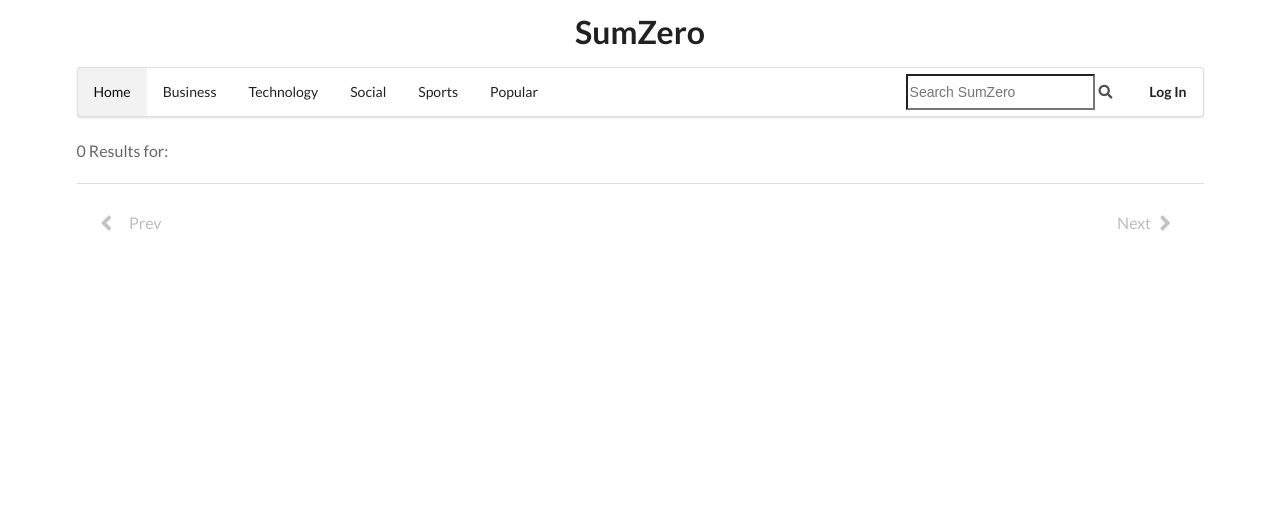
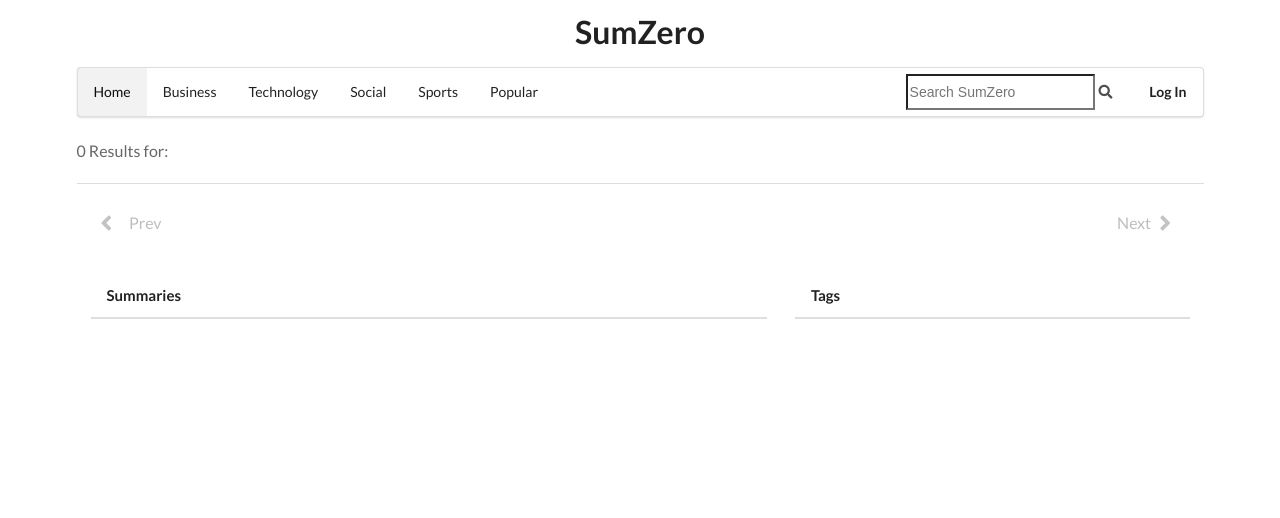
Before and after one commit to rz1993/sumzero, a Flask app: template sum_zero/templates/search_results.html in a window 1280 px wide. Shown: the top 518 px of the page. Run offline with Flask 2, Linux system fonts and the light colour scheme; the template is opened without the code that fills it: values that come from a table or form of the project are taken from there, others are empty; parts of the project's set-up code (start-up, migrations or seed data) failed here and were passed over; some libraries are stand-ins or nearby versions.

Commit message:
Added tag aggregation for search and switched database to AWS RDS

```diff
--- a/requirements.txt
+++ b/requirements.txt
@@ -1,3 +1,4 @@
+airflow==1.8.0
 bcrypt==3.1.4
 blinker==1.4
 cffi==1.11.2
--- a/sum_zero/base_views/views.py
+++ b/sum_zero/base_views/views.py
@@ -1,7 +1,7 @@
 from flask import Blueprint, render_template, request
 
 from sum_zero import app, db
-from sum_zero.search import search_db
+from sum_zero.search import most_common_tags, search_db
 from sum_zero.summary.models import Source
 
 
@@ -30,5 +30,7 @@
     results = search_db(query, order_by='published_on')
     pagination = results.paginate(
         page, per_page=15)
+    top_tags = most_common_tags(pagination.items)
+
     return render_template('search_results.html',
-        query=query, pagination=pagination)
+        query=query, pagination=pagination, top_tags=top_tags)
--- a/sum_zero/summary/models.py
+++ b/sum_zero/summary/models.py
@@ -30,7 +30,7 @@
     link = db.Column(db.String(128))
 
     tags = db.relationship('Tag', secondary=summary_tag,
-        backref=db.backref('summaries', lazy='dynamic'), lazy='dynamic')
+        backref=db.backref('summaries', lazy='dynamic'), lazy='joined')
     comments = db.relationship('Comment', backref='summary', lazy='dynamic')
     bookmarks = db.relationship('Bookmark', backref='summary', lazy='dynamic')
 
--- a/sum_zero/templates/search_results.html
+++ b/sum_zero/templates/search_results.html
@@ -10,6 +10,11 @@
 {{ render_pagination(pagination) }}
 <div class="ui padded grid">
   <div class="ten wide column">
+    <div class="ui secondary pointing menu">
+      <div class="item">
+        <div class="ui small header">Summaries</div>
+      </div>
+    </div>
     {% for summary in pagination.items %}
     <div class="ui fluid segment">
       <div class="ui padded grid">
@@ -31,6 +36,19 @@
     </div>
     {% endfor %}
   </div>
-  <div class="six wide column"></div>
+  <div class="six wide column">
+    <div class="ui container">
+      <div class="ui secondary pointing menu">
+        <div class="item">
+          <div class="ui small header">Tags</div>
+        </div>
+      </div>
+      {% for tag in top_tags %}
+      <a class="ui basic button" href="{{ url_for('summary.get_tag', tag_id=tag.id) }}">
+        {{ tag.tag }}
+      </a>
+      {% endfor %}
+    </div>
+  </div>
 </div>
 {% endblock %}
--- a/sum_zero/templates/summary/summary.html
+++ b/sum_zero/templates/summary/summary.html
@@ -37,7 +37,9 @@
       <div class="ui small header">
         <img src="{{ comment.user.get_avatar_url() }}" class="ui mini circular image">
         <div class="content">
+          <a href="{{ url_for('user.profile', user_id=comment.user.id) }}">
           {{ comment.user.first_name }}
+          </a>
           <div class="sub header">{{ comment.pretty_date() }}</div>
         </div>
       </div>
--- a/sum_zero/user/models.py
+++ b/sum_zero/user/models.py
@@ -38,7 +38,6 @@
     ig_handle = db.Column(db.String(50), nullable=True) # For avatar retrieval
     avatar_hash = db.Column(db.String(255), nullable=True)
 
-    """ Following four methods required for Flask-Login session management."""
     # Relationships
     subscriptions = db.relationship('Subscription', foreign_keys=[Subscription.user_id],
         backref=db.backref('user', lazy='joined'), lazy='dynamic',
@@ -50,6 +49,7 @@
         backref=db.backref('user', lazy='joined'), lazy='dynamic',
         cascade='all, delete-orphan')
 
+    """ Following four methods required for Flask-Login session management."""
     def is_authenticated(self):
         return True
 
```
Also changed, not shown: 1 other file.
